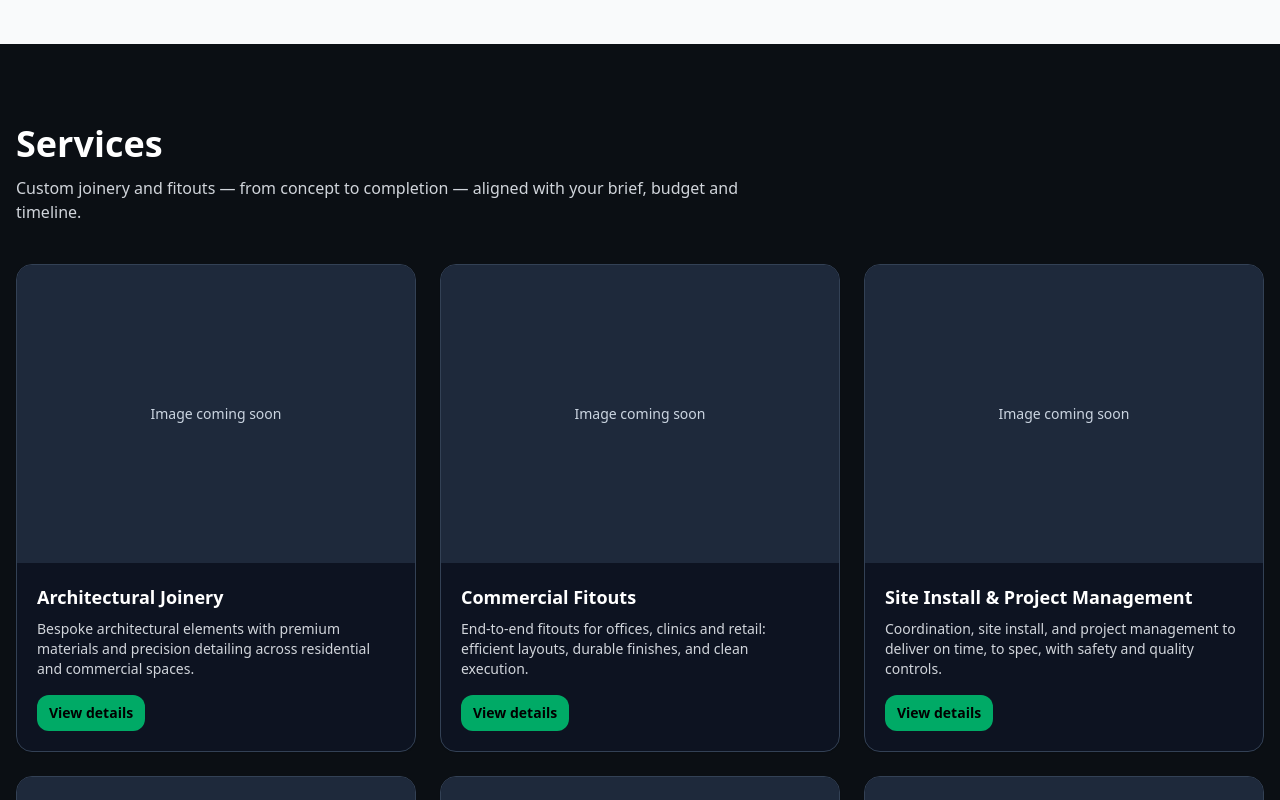
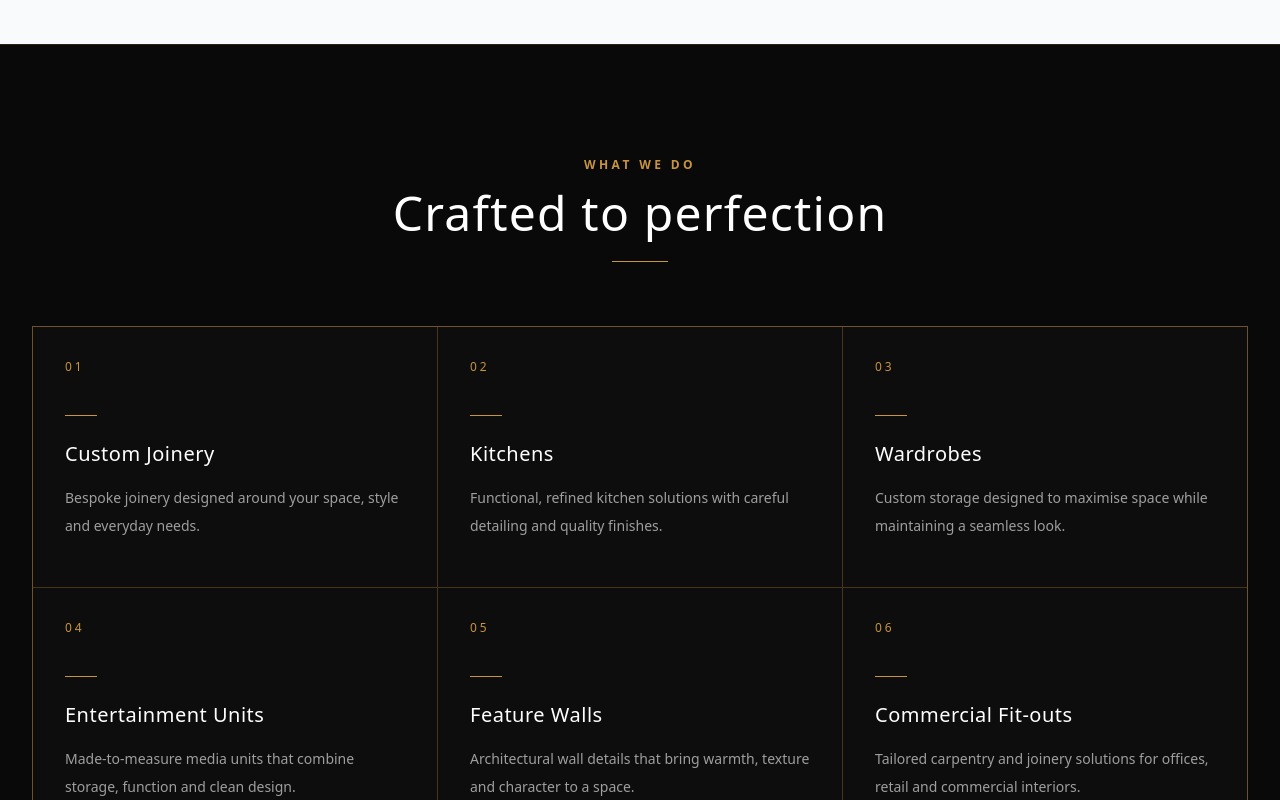
Before and after one commit to andreag-bit/ca-precision-carpentry, a React (Vite) app: page / in a window 1280 px wide. Shown: the part 2140-2940 px from the top of the page. Built offline with nearby package versions, Linux system fonts and the light colour scheme.

Commit message:
Update Services.jsx

```diff
--- a/src/components/Services.jsx
+++ b/src/components/Services.jsx
@@ -1,350 +1,86 @@
 // src/components/Services.jsx
-import { useEffect, useMemo, useRef, useState, useCallback } from "react"
-
-// Carga automática de imágenes por carpeta (Vite)
-// Solo subes archivos a la carpeta y se agregan solos (sin editar Services.jsx).
-function loadGallery(globObj) {
-  return Object.entries(globObj)
-    .sort(([a], [b]) => a.localeCompare(b, undefined, { numeric: true }))
-    .map(([, mod]) => mod?.default)
-    .filter(Boolean)
-}
-
-const ARCH = import.meta.glob("../assets/services/architectural/*.{jpg,jpeg,png,webp}", { eager: true })
-const COM = import.meta.glob("../assets/services/commercial/*.{jpg,jpeg,png,webp}", { eager: true })
-const SITE = import.meta.glob("../assets/services/site-install/*.{jpg,jpeg,png,webp}", { eager: true })
-const KIT = import.meta.glob("../assets/services/kitchens/*.{jpg,jpeg,png,webp}", { eager: true })
-const WAR = import.meta.glob("../assets/services/wardrobes/*.{jpg,jpeg,png,webp}", { eager: true })
-const BATH = import.meta.glob("../assets/services/bathrooms/*.{jpg,jpeg,png,webp}", { eager: true })
+const services = [
+  {
+    number: '01',
+    title: 'Custom Joinery',
+    description:
+      'Bespoke joinery designed around your space, style and everyday needs.',
+  },
+  {
+    number: '02',
+    title: 'Kitchens',
+    description:
+      'Functional, refined kitchen solutions with careful detailing and quality finishes.',
+  },
+  {
+    number: '03',
+    title: 'Wardrobes',
+    description:
+      'Custom storage designed to maximise space while maintaining a seamless look.',
+  },
+  {
+    number: '04',
+    title: 'Entertainment Units',
+    description:
+      'Made-to-measure media units that combine storage, function and clean design.',
+  },
+  {
+    number: '05',
+    title: 'Feature Walls',
+    description:
+      'Architectural wall details that bring warmth, texture and character to a space.',
+  },
+  {
+    number: '06',
+    title: 'Commercial Fit-outs',
+    description:
+      'Tailored carpentry and joinery solutions for offices, retail and commercial interiors.',
+  },
+]
 
 export default function Services() {
-  const SERVICES = useMemo(
-    () => [
-      {
-        id: "architectural-joinery",
-        title: "Architectural Joinery",
-        desc:
-          "Bespoke architectural elements with premium materials and precision detailing across residential and commercial spaces.",
-        gallery: loadGallery(ARCH),
-      },
-      {
-        id: "commercial-fitouts",
-        title: "Commercial Fitouts",
-        desc:
-          "End-to-end fitouts for offices, clinics and retail: efficient layouts, durable finishes, and clean execution.",
-        gallery: loadGallery(COM),
-      },
-      {
-        id: "site-install-project-mgmt",
-        title: "Site Install & Project Management",
-        desc:
-          "Coordination, site install, and project management to deliver on time, to spec, with safety and quality controls.",
-        gallery: loadGallery(SITE),
-      },
-      {
-        id: "kitchens-pantries",
-        title: "Kitchens & Pantries",
-        desc:
-          "Tailored kitchen systems and pantries that combine function, flow and a timeless aesthetic.",
-        gallery: loadGallery(KIT),
-      },
-      {
-        id: "wardrobes-storage",
-        title: "Wardrobes & Storage",
-        desc:
-          "Smart storage and built-ins made-to-measure, maximizing space with a clean, integrated look.",
-        gallery: loadGallery(WAR),
-      },
-      {
-        id: "bathrooms-vanities",
-        title: "Bathrooms & Vanities",
-        desc:
-          "Moisture-ready finishes and refined lines for vanities and bathroom cabinetry built to last.",
-        gallery: loadGallery(BATH),
-      },
-    ],
-    []
-  )
+  return (
+    <section
+      id="services"
+      className="border-t border-[#b9883b]/20 bg-[#090909] py-20 text-white md:py-28"
+    >
+      <div className="mx-auto max-w-7xl px-6 md:px-8">
 
-  // --- Modal state ---
-  const [open, setOpen] = useState(false)
-  const [active, setActive] = useState(null)
-  const [idx, setIdx] = useState(0)
+        <div className="mb-12 text-center md:mb-16">
+          <p className="text-xs font-semibold tracking-[0.28em] text-[#c8943f]">
+            WHAT WE DO
+          </p>
 
-  // --- Hover slideshow state (one card at a time) ---
-  const [hoveredId, setHoveredId] = useState(null)
-  const [hoverIdx, setHoverIdx] = useState(0)
-  const hoverTimerRef = useRef(null)
+          <h2 className="mt-4 text-3xl font-light tracking-wide md:text-5xl">
+            Crafted to perfection
+          </h2>
 
-  // Swipe support in modal
-  const touchStartX = useRef(null)
+          <div className="mx-auto mt-6 h-px w-14 bg-[#c8943f]" />
+        </div>
 
-  const hasImages = !!active?.gallery?.length
+        <div className="grid gap-px overflow-hidden border border-[#b9883b]/35 bg-[#b9883b]/35 sm:grid-cols-2 lg:grid-cols-3">
+          {services.map((service) => (
+            <article
+              key={service.number}
+              className="group bg-[#0d0d0d] p-8 transition duration-300 hover:bg-[#15120e] md:min-h-[260px]"
+            >
+              <p className="text-xs tracking-[0.25em] text-[#c8943f]">
+                {service.number}
+              </p>
 
-  const handleOpen = (service) => {
-    setActive(service)
-    setIdx(0)
-    setOpen(true)
-    document.body.style.overflow = "hidden"
-  }
+              <div className="mt-10 h-px w-8 bg-[#c8943f] transition-all duration-300 group-hover:w-16" />
 
-  const handleClose = useCallback(() => {
-    setOpen(false)
-    setActive(null)
-    setIdx(0)
-    document.body.style.overflow = ""
-  }, [])
+              <h3 className="mt-6 text-xl font-medium tracking-wide">
+                {service.title}
+              </h3>
 
-  const next = useCallback(() => {
-    if (!active?.gallery?.length) return
-    setIdx((v) => (v + 1) % active.gallery.length)
-  }, [active])
-
-  const prev = useCallback(() => {
-    if (!active?.gallery?.length) return
-    setIdx((v) => (v - 1 + active.gallery.length) % active.gallery.length)
-  }, [active])
-
-  // Keyboard controls for modal
-  useEffect(() => {
-    const onKey = (e) => {
-      if (!open) return
-      if (e.key === "Escape") handleClose()
-      if (!active?.gallery?.length) return
-      if (e.key === "ArrowRight") next()
-      if (e.key === "ArrowLeft") prev()
-    }
-    window.addEventListener("keydown", onKey)
-    return () => window.removeEventListener("keydown", onKey)
-  }, [open, active, next, prev, handleClose])
-
-  // Safety: restore scroll on unmount
-  useEffect(() => {
-    return () => {
-      document.body.style.overflow = ""
-      if (hoverTimerRef.current) window.clearInterval(hoverTimerRef.current)
-    }
-  }, [])
-
-  // Tap zones inside modal image area
-  const onTapImageArea = (e) => {
-    if (!hasImages) return
-    const rect = e.currentTarget.getBoundingClientRect()
-    const x = e.clientX - rect.left
-    const pct = x / rect.width
-
-    if (pct <= 0.4) prev()
-    else if (pct >= 0.6) next()
-  }
-
-  // Swipe for modal (optional but nice)
-  const onTouchStart = (e) => {
-    touchStartX.current = e.touches?.[0]?.clientX ?? null
-  }
-  const onTouchEnd = (e) => {
-    if (!hasImages) return
-    const start = touchStartX.current
-    const end = e.changedTouches?.[0]?.clientX ?? null
-    touchStartX.current = null
-    if (start == null || end == null) return
-
-    const delta = end - start
-    const THRESH = 40
-    if (delta > THRESH) prev()
-    if (delta < -THRESH) next()
-  }
-
-  // Hover slideshow handlers
-  const startHover = (serviceId, maxFrames) => {
-    setHoveredId(serviceId)
-    setHoverIdx(0)
-
-    if (hoverTimerRef.current) window.clearInterval(hoverTimerRef.current)
-    // 1 segundo por frame (como pediste)
-    hoverTimerRef.current = window.setInterval(() => {
-      setHoverIdx((v) => (v + 1) % maxFrames)
-    }, 1000)
-  }
-
-  const stopHover = () => {
-    setHoveredId(null)
-    setHoverIdx(0)
-    if (hoverTimerRef.current) window.clearInterval(hoverTimerRef.current)
-    hoverTimerRef.current = null
-  }
-
-  return (
-    <section id="services" className="py-20" style={{ backgroundColor: "#0b0f14" }}>
-      <div className="max-w-7xl mx-auto px-4">
-        <header>
-          <h2 className="text-3xl md:text-4xl font-bold text-white">Services</h2>
-          <p className="mt-3 text-gray-300 max-w-3xl">
-            Custom joinery and fitouts — from concept to completion — aligned with your brief, budget and timeline.
-          </p>
-        </header>
-
-        {/* Services grid */}
-        <div className="mt-10 grid sm:grid-cols-2 lg:grid-cols-3 gap-6">
-          {SERVICES.map((s) => {
-            const gallery = s.gallery || []
-            // para el hover preview usamos hasta 4 imágenes (teaser), el modal tiene todas
-            const preview = gallery.slice(0, Math.min(4, gallery.length))
-            const thumb = preview[0]
-            const isHovered = hoveredId === s.id
-            const previewImg = isHovered && preview.length > 1 ? preview[hoverIdx] : thumb
-
-            return (
-              <button
-                key={s.id}
-                onClick={() => handleOpen(s)}
-                onMouseEnter={() => preview.length > 1 && startHover(s.id, preview.length)}
-                onMouseLeave={stopHover}
-                className="group text-left rounded-2xl overflow-hidden border border-slate-700 bg-slate-900/60 hover:bg-slate-900 transition shadow-sm"
-              >
-                <div className="aspect-[4/3] overflow-hidden bg-slate-800">
-                  {previewImg ? (
-                    <img
-                      src={previewImg}
-                      alt={s.title}
-                      className="w-full h-full object-cover group-hover:scale-[1.03] transition"
-                    />
-                  ) : (
-                    <div className="w-full h-full flex items-center justify-center text-slate-300 text-sm">
-                      Image coming soon
-                    </div>
-                  )}
-
-                  {/* indicador sutil si hay varias imágenes */}
-                  {preview.length > 1 && (
-                    <div className="absolute opacity-0 group-hover:opacity-100 transition">
-                      {/* empty, kept for future if you want overlay */}
-                    </div>
-                  )}
-                </div>
-
-                <div className="p-5">
-                  <h3 className="text-lg font-semibold text-white">{s.title}</h3>
-                  <p className="mt-2 text-sm text-gray-300">{s.desc}</p>
-
-                  <div className="mt-4 flex items-center justify-between">
-                    <div
-                      className="inline-block rounded-xl px-3 py-2 text-sm font-semibold text-black"
-                      style={{ backgroundColor: "#00aa66" }}
-                    >
-                      View details
-                    </div>
-
-                    {gallery.length > 0 && (
-                      <span className="text-xs text-gray-400">
-                        {gallery.length} photos
-                      </span>
-                    )}
-                  </div>
-                </div>
-              </button>
-            )
-          })}
+              <p className="mt-4 max-w-sm text-sm leading-7 text-white/60">
+                {service.description}
+              </p>
+            </article>
+          ))}
         </div>
       </div>
-
-      {/* Modal */}
-      {open && active && (
-        <div
-          className="fixed inset-0 z-50 flex items-center justify-center"
-          onClick={(e) => e.target === e.currentTarget && handleClose()}
-        >
-          <div className="absolute inset-0 bg-black/70" />
-
-          <div className="relative z-10 w-[95vw] max-w-5xl max-h-[90vh] bg-white rounded-2xl overflow-hidden shadow-xl">
-            <div className="flex items-center justify-between px-5 py-4 border-b">
-              <div>
-                <h3 className="text-xl font-bold">{active.title}</h3>
-                {hasImages && (
-                  <p className="text-sm text-slate-500 mt-1">
-                    {idx + 1} / {active.gallery.length}
-                  </p>
-                )}
-              </div>
-
-              <button
-                onClick={handleClose}
-                className="rounded-xl px-3 py-2 hover:bg-slate-100 transition"
-                aria-label="Close"
-              >
-                ✕
-              </button>
-            </div>
-
-            <div className="relative bg-black">
-              {hasImages ? (
-                <div
-                  className="relative"
-                  onClick={onTapImageArea}
-                  onTouchStart={onTouchStart}
-                  onTouchEnd={onTouchEnd}
-                >
-                  <img
-                    src={active.gallery[idx]}
-                    alt={`${active.title} ${idx + 1}`}
-                    className="w-full max-h-[60vh] object-contain select-none"
-                    draggable="false"
-                  />
-
-                  {/* Prev/Next buttons */}
-                  <button
-                    onClick={(e) => {
-                      e.stopPropagation()
-                      prev()
-                    }}
-                    className="absolute left-3 top-1/2 -translate-y-1/2 rounded-full bg-white/90 hover:bg-white px-3 py-2 shadow transition"
-                    aria-label="Previous image"
-                  >
-                    ‹
-                  </button>
-
-                  <button
-                    onClick={(e) => {
-                      e.stopPropagation()
-                      next()
-                    }}
-                    className="absolute right-3 top-1/2 -translate-y-1/2 rounded-full bg-white/90 hover:bg-white px-3 py-2 shadow transition"
-                    aria-label="Next image"
-                  >
-                    ›
-                  </button>
-
-                  <div className="absolute bottom-3 left-1/2 -translate-x-1/2 text-xs text-white/70">
-                    Tap left/right or swipe
-                  </div>
-                </div>
-              ) : (
-                <div className="flex items-center justify-center h-[40vh] text-gray-400">
-                  No images yet.
-                </div>
-              )}
-            </div>
-
-            {/* Dots */}
-            {hasImages && (
-              <div className="px-5 py-4 flex items-center justify-center gap-2">
-                {active.gallery.map((_, i) => {
-                  const isActive = i === idx
-                  return (
-                    <button
-                      key={i}
-                      onClick={() => setIdx(i)}
-                      className={`h-2.5 w-2.5 rounded-full transition ${
-                        isActive ? "bg-[#00aa66]" : "bg-slate-300 hover:bg-slate-400"
-                      }`}
-                      aria-label={`Go to image ${i + 1}`}
-                    />
-                  )
-                })}
-              </div>
-            )}
-          </div>
-        </div>
-      )}
     </section>
   )
 }
```
